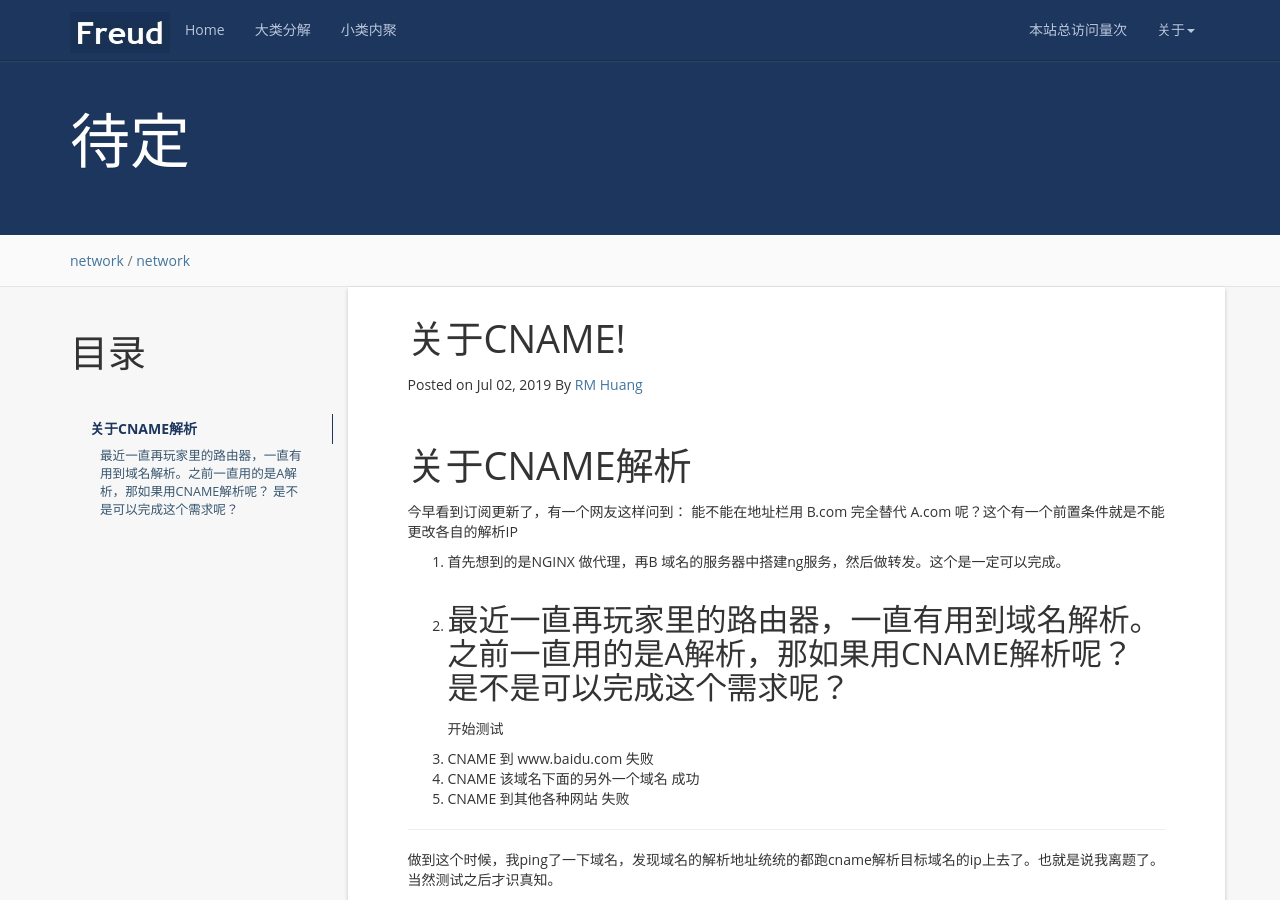
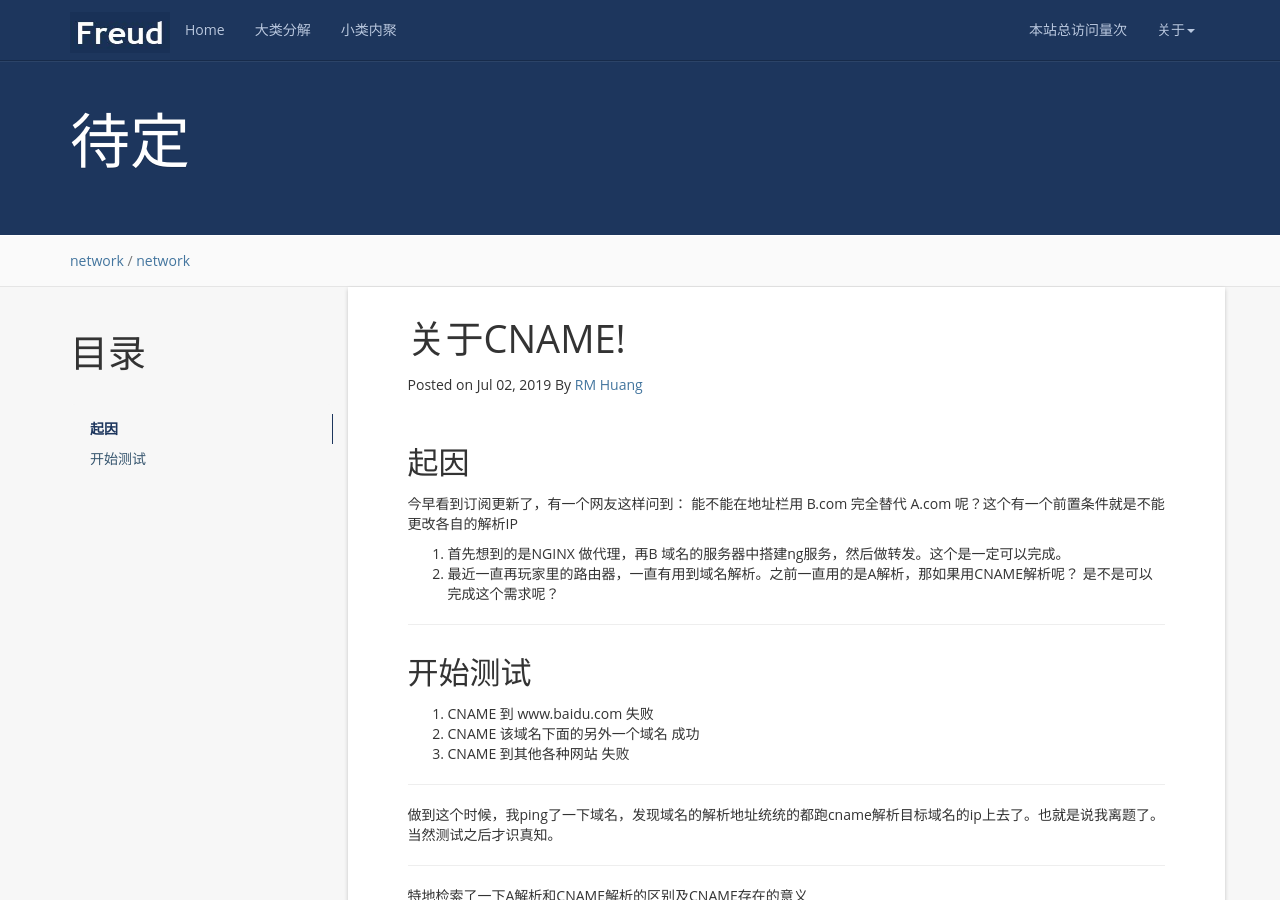
Before and after one commit to lazyrm/lazyrm.github.io, a Jekyll site: the page built from _posts/2019-07-02-how-to-use-cname.md, in a window 1280 px wide and 900 px high. Built offline with Jekyll 4.4.1, drawn with Linux system fonts in a browser that asks for light colours; nearby versions of some CDN libraries; a script that is not in the unit is left out; comment, search, counter and statistics services are not loaded.

Commit message:
Update 2019-07-02-how-to-use-cname.md

````diff
--- a/_posts/2019-07-02-how-to-use-cname.md
+++ b/_posts/2019-07-02-how-to-use-cname.md
@@ -9,15 +9,18 @@ tag: network
 * content
 {:toc}
 
-# 关于CNAME解析
+## 起因
 
 今早看到订阅更新了，有一个网友这样问到：
 能不能在地址栏用 B.com 完全替代 A.com 呢？这个有一个前置条件就是不能更改各自的解析IP
 
 1. 首先想到的是NGINX 做代理，再B 域名的服务器中搭建ng服务，然后做转发。这个是一定可以完成。
 2. 最近一直再玩家里的路由器，一直有用到域名解析。之前一直用的是A解析，那如果用CNAME解析呢？ 是不是可以完成这个需求呢？
+
 ---
-开始测试
+
+## 开始测试
+
 1. CNAME 到 www.baidu.com 失败
 2. CNAME 该域名下面的另外一个域名  成功
 3. CNAME 到其他各种网站 失败
@@ -30,14 +33,20 @@ tag: network
 >Differences Between A and CNAME Records
 The A and CNAME records are the two common ways to map a host name (“name”) to one or more IP addresses. There are important differences between these two records.
 >The A record points a name to a specific IP. If you want blog.dnsimple.com to point to the server 185.31.17.133 you’ll configure:
-`blog.dnsimple.com.     A        185.31.17.133`
+
+```bash
+blog.dnsimple.com.     A        185.31.17.133
+```
+
 >The CNAME record points a name to another name instead of to an IP. The CNAME source represents an alias for the target name and inherits its entire resolution chain.
 >Let’s use our blog as an example:
-```
+
+```bash
 blog.dnsimple.com.      CNAME   aetrion.github.io.
 aetrion.github.io.      CNAME   github.map.fastly.net.
 github.map.fastly.net.  A       185.31.17.133
 ```
+
 >We use GitHub Pages and we set blog.dnsimple.com as a CNAME of aetrion.github.io, which is a CNAME of github.map.fastly.net, which is an A record pointing to 185.31.17.133. This means blog.dnsimple.com resolves to 185.31.17.133.
 >An A record points a name to an IP. A CNAME record can point a name to another CNAME or to an A record.
 
````
